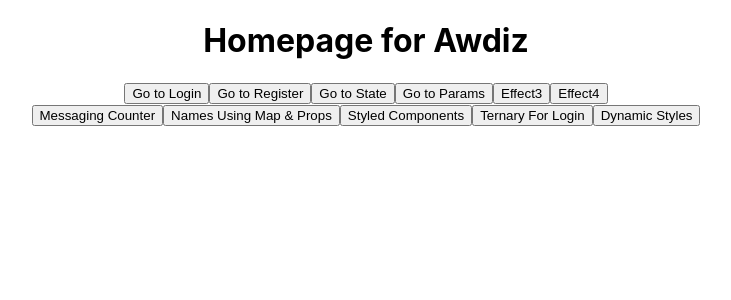
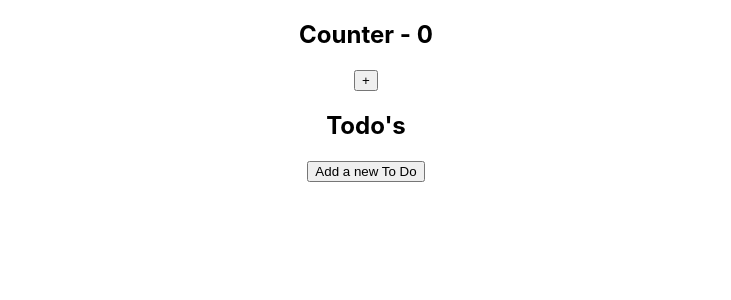
Before and after one commit to mandar-purandare/awdiz-4-react, a React (Create React App) app in the folder frontend/: page /usecallback in a window 1280 px wide. Before the commit this address led to /. Shown: the top 300 px of the page, without its empty margins (274-1005 px from the left). Built offline with nearby package versions, Linux system fonts and the light colour scheme.

Commit message:
useMemo and useCallback

```diff
--- a/frontend/src/App.jsx
+++ b/frontend/src/App.jsx
@@ -25,6 +25,8 @@ import Products from './components/30-09/Products';
 import Product from './components/01-10/Product';
 import Login2 from './components/30-09/Login2';
 import AddProduct from './components/04-10/AddProduct';
+import UseMemo from './components/06-10/UseMemo';
+import UseCallback from './components/07-10/UseCallback';
 
 function App() {
   const [loggedIn, setIsLoggedIn] = useState(false)
@@ -55,6 +57,8 @@ function App() {
         <Route exact path='/product/:id' element={<Product/>}/>
         <Route exact path='/login2' element={<Login2/>}/>
         <Route exact path='/addproduct' element={<AddProduct/>}/>
+        <Route exact path='/usememo' element={<UseMemo/>}/>
+        <Route exact path='/usecallback' element={<UseCallback/>}/>
       </Routes>
     </div>
   );
--- /dev/null
+++ b/frontend/src/components/06-10/UseMemo.jsx
@@ -0,0 +1,38 @@
+import React, { useMemo, useState } from "react";
+
+function UseMemo(){
+
+    const [toDo, setToDo] = useState([]);
+
+    const [count, setCount] = useState(0);
+
+    function addToDo(){
+        setToDo([...toDo,'To Do']);
+    }
+
+    const lengthyCalculation = calculate(count);
+
+    // const lengthyCalculation = useMemo(() => calculate(count),[count])
+
+    return(
+        <div>
+            <h2>Lengthy Calculation - {lengthyCalculation}</h2>
+            <h2>Counter</h2>
+            <h3>{count}</h3>
+            <button onClick={() => setCount(count => count+1)}>+</button>
+            <h2>To Do's</h2>
+            <button onClick={addToDo}>Add a To Do</button>
+            {toDo.map(li => <div>{li}</div>)}
+        </div>
+    )
+}
+
+function calculate(count){
+    for(let i=0; i<=10000; i++){
+        console.log('calculating...');
+        count += 1;
+    }
+    return count;
+}
+
+export default UseMemo
--- /dev/null
+++ b/frontend/src/components/07-10/ToDos.jsx
@@ -0,0 +1,15 @@
+import React,{memo} from 'react'
+
+function ToDos({toDo, setToDo}) {
+    alert('Alert from inside ToDos component!')
+  return (
+    <div>
+        <button onClick={setToDo}>Add a new To Do</button>
+        {toDo.map((value) => (
+            <h2>{value}</h2>
+        ))}
+    </div>
+  )
+}
+
+export default memo(ToDos)
--- /dev/null
+++ b/frontend/src/components/07-10/UseCallback.jsx
@@ -0,0 +1,33 @@
+import React, {useCallback, useState}from 'react'
+import ToDos from './ToDos';
+
+function UseCallback() {
+
+    const [counter, setCounter] = useState(0);
+    const [toDo, setToDo] = useState([]);
+
+    //****by changing the state from child compnent ToDos this entire compnent gets rerendered without useCallback****/
+
+    // function addToDo(){
+    //     setToDo([...toDo,"NewToDo"]);
+    // }
+
+    function incCounter(){
+        setCounter(count => count+1);
+    }
+
+    const addToDo = useCallback(() => {
+        setToDo([...toDo,"NewToDo"]);
+    }, [toDo])
+
+  return (
+    <div>
+        <h2>Counter - {counter}</h2>
+        <button onClick={incCounter}>+</button>
+        <h2>Todo's</h2>
+        <ToDos toDo={toDo} setToDo={addToDo}/>
+    </div>
+  )
+}
+
+export default UseCallback
```
